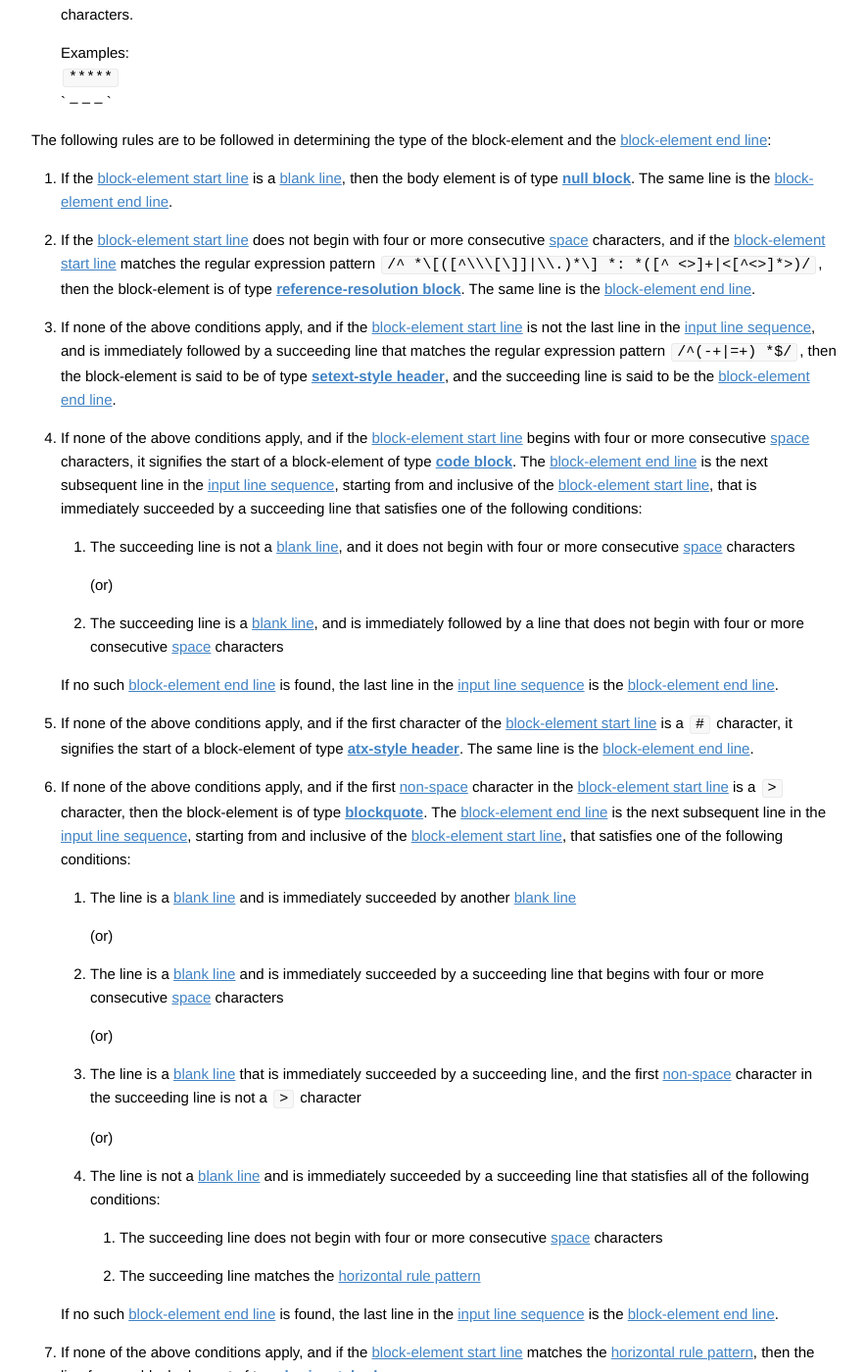
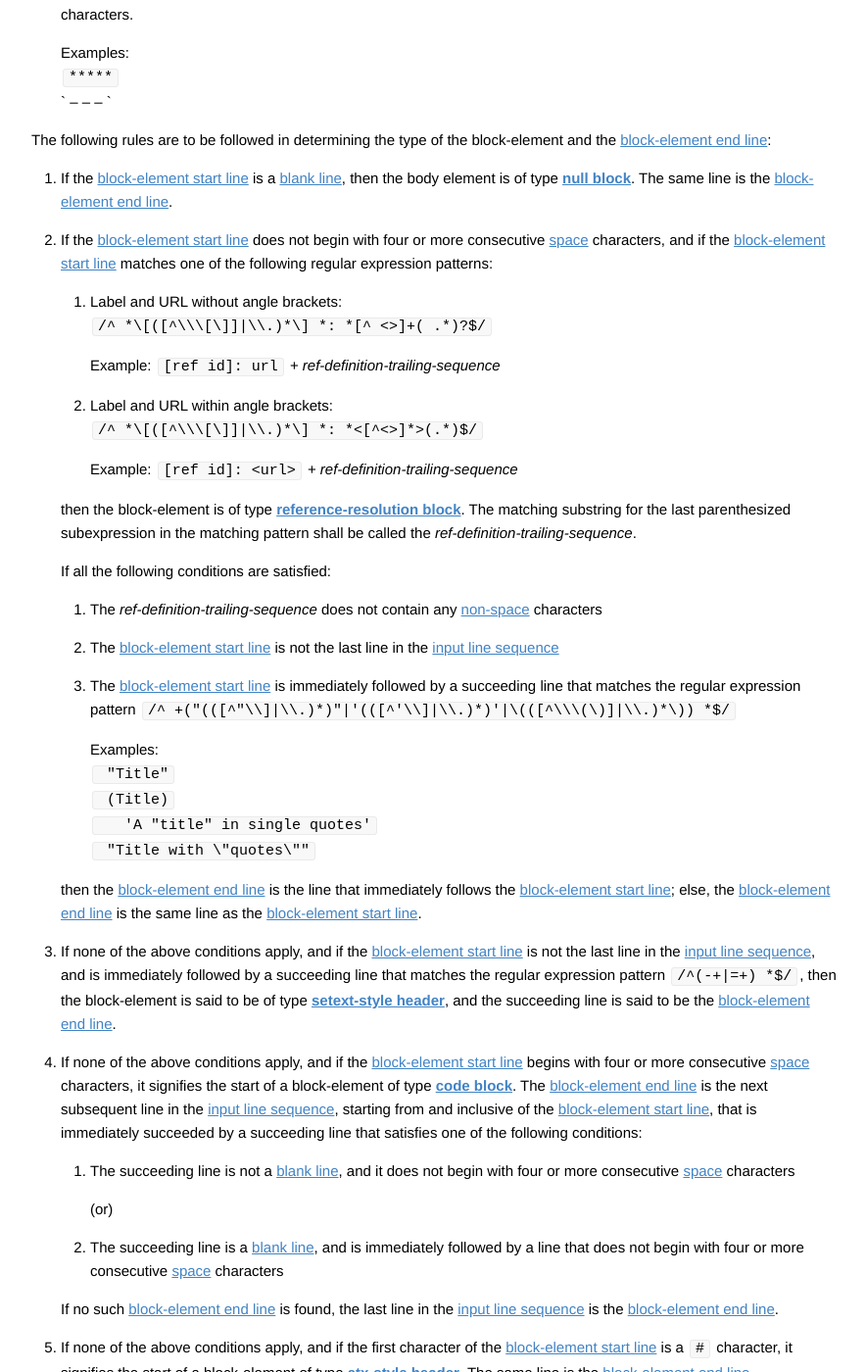
Before and after one commit to vfmd/vfmd-spec, a Jekyll site: the page built from specification.md, in a window 1280 px wide and 1400 px high, scrolled down 5130 px. Shown: the whole window at 98% size, without its empty margins (197-1081 px from the left). Built offline with Jekyll 4.4.1, drawn with Linux system fonts in a browser that asks for light colours; Markdown is read by kramdown in place of the engine named in the settings; some of the changed text lies outside the part shown.

Commit message:
Additional syntax for specifying title in a reference-resolution block
Title can be specified in the next line, and title can be specified
inside (parentheses) instead of "quotes".

```diff
--- a/specification.md
+++ b/specification.md
@@ -373,10 +373,45 @@ block-element and the [block-element end line]:
 
  2. If the [block-element start line] does not begin with four or more
     consecutive [space] characters, and if the [block-element start
-    line] matches the regular expression pattern
-    `/^ *\[([^\\\[\]]|\\.)*\] *: *([^ <>]+|<[^<>]*>)/`, then the
-    block-element is of type [**reference-resolution block**]. The same
-    line is the [block-element end line].
+    line] matches one of the following regular expression patterns:
+
+     1. Label and URL without angle brackets:
+        `/^ *\[([^\\\[\]]|\\.)*\] *: *[^ <>]+( .*)?$/`
+
+        Example: `[ref id]: url` + _ref-definition-trailing-sequence_
+
+     2. Label and URL within angle brackets:
+        `/^ *\[([^\\\[\]]|\\.)*\] *: *<[^<>]*>(.*)$/`
+
+        Example: `[ref id]: <url>` + _ref-definition-trailing-sequence_
+
+    then the block-element is of type [**reference-resolution block**].
+    The matching substring for the last parenthesized subexpression in
+    the matching pattern shall be called the
+    _ref-definition-trailing-sequence_.
+
+    If all the following conditions are satisfied:
+
+    <!-- For some reason, Redcarpet requires a comment here to correctly
+    display the following list -->
+
+     1. The _ref-definition-trailing-sequence_ does not contain any
+        [non-space] characters
+     2. The [block-element start line] is not the last line in the
+        [input line sequence]
+     3. The [block-element start line] is immediately followed by a
+        succeeding line that matches the regular expression pattern
+        `/^ +("(([^"\\]|\\.)*)"|'(([^'\\]|\\.)*)'|\(([^\\\(\)]|\\.)*\)) *$/`
+
+        Examples:
+        <code style="white-space: pre;"> "Title"</code>
+        <code style="white-space: pre;"> (Title)</code>
+        <code style="white-space: pre;">   'A "title" in single quotes'</code>
+        <code style="white-space: pre;"> "Title with \"quotes\""</code>
+
+    then the [block-element end line] is the line that immediately
+    follows the [block-element start line]; else, the [block-element end
+    line] is the same line as the [block-element start line].
 
  3. If none of the above conditions apply, and if the [block-element
     start line] is not the last line in the [input line sequence], and
@@ -1508,14 +1543,24 @@ without wrapping it in `p` tags.
 [**reference-resolution block**]: #reference-resolution-block
 
 The [block-element line sequence] for a reference-resolution block shall
-have a single [line].
+have either a single [line] or two [lines].
 
 The reference-resolution block does not result in any output by itself.
 It is used to resolve the URLs of reference-style links and images in
 the rest of the document.
 
-The single [line] in the [block-element line sequence] shall match one
-of the following regular expression patterns:
+In case the [block-element line sequence] contains a single [line], that
+[line] is called the _link-definition-line_.
+
+In case the [block-element line sequence] contains two [lines], the
+second [line] is appended to the first [line] to produce the
+_link-definition-line_.
+
+The _link-definition-line_ shall not contain any [line break]
+characters.
+
+The _link-definition-line_ shall match one of the following regular
+expression patterns:
 
  1. Just the URL:
     `/^ *\[([^\\\[\]]|\\.)*\] *: *([^ <>]+|<[^<>]*>) *$/`
@@ -1531,6 +1576,7 @@ of the following regular expression patterns:
     Examples:
     `[ref id]: http://example.net/ "Title"`
     `[ref \[ id]: http://example.net/ 'Title'`
+    `[ref    id]: http://example.net/ (Title)`
     `[ref \] id]: http://example.net/ "Title with \"escaped\" quotes"`
     `[ref id]: http://example.net/ "Title" followed by random "(ignored)" text`
     `[ref id]: http://example.net/ just random ignored text`
@@ -1545,19 +1591,24 @@ are removed, and the resultant string is called the _link url string_.
 
 In case the match is with the second regular expression pattern, the
 matching substring for the third parenthesized subexpression in the
-pattern is called the _trailing string_. If the _trailing string_ begins
-with a [quoted string], the [enclosed string] of the [quoted string] is
-called the _link title string_, and the rest of the _trailing string_ is
-ignored. If the _trailing string_ does not begin with a [quoted string],
-the whole of the _trailing string_ is ignored, and the _link title
-string_ is said to be _null_.
+pattern is called the _title container string_.
+
+If the _title-container-string_ matches the regular expression pattern
+`/^\((([^\\\(\)]|\\.)*)\)/`, then the matching substring for the first
+(i.e. outer) parenthesized subexpression in the pattern is called the
+_link title string_.
+
+If the _title-container-string_ begins with a [quoted string], the
+[enclosed string] of the [quoted string] is called the _link title
+string_ and the rest of the _title-container-string_ is ignored.
 
 The _reference id string_ is said to be associated with the _link url
-string_ and the _link title string_. A new entry is added to the [link
-reference association map] with the _reference id string_ as the key,
-and the _link url string_ and the _link title string_ as values, unless
-the [link reference association map] already has an entry with the
-_reference id string_ as the key.
+string_ and the _link title string_ (if a _link title string_ was
+found). A new entry is added to the [link reference association map]
+with the _reference id string_ as the key, and the _link url string_ and
+the _link title string_ as values, unless the [link reference
+association map] already has an entry with the _reference id string_ as
+the key.
 
 The <span id="link-reference-association-map">**link reference
 association map**</span> is an associative array that contains data from
```
